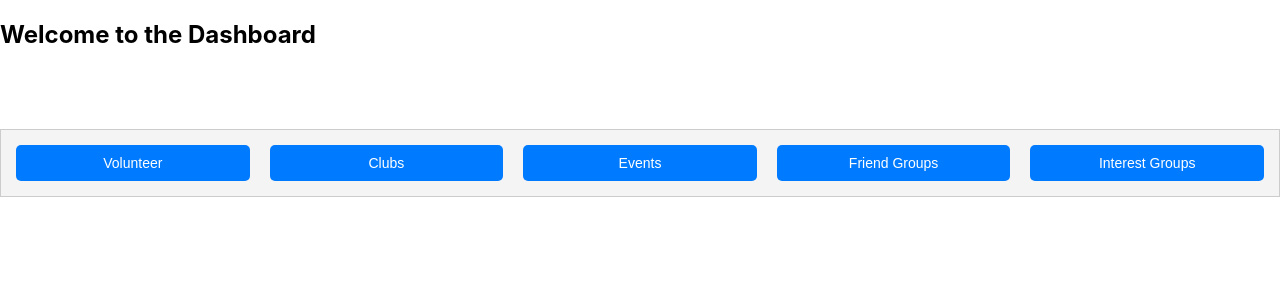
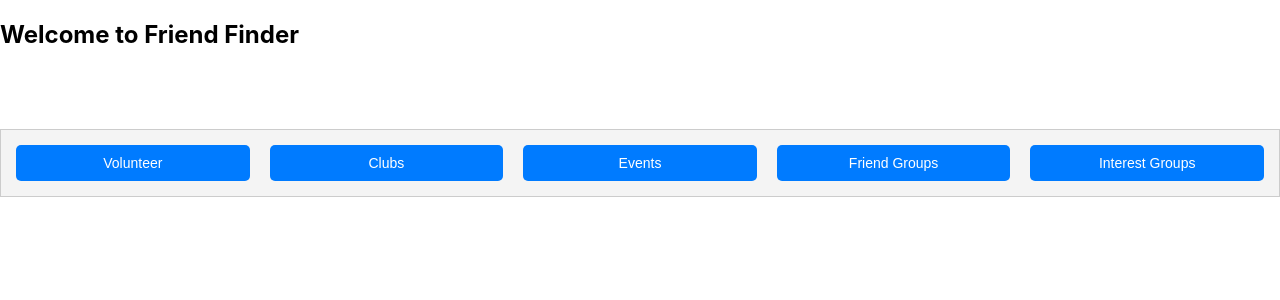
Before and after one commit to HikaruKurusu/111Project, a React (Create React App) app in the folder 111project/: page /dashboard in a window 1280 px wide. Shown: the top 300 px of the page. Built offline with nearby package versions, Linux system fonts and the light colour scheme.

Commit message:
changed dashboard message

```diff
--- a/111project/src/pages/Dashboard.jsx
+++ b/111project/src/pages/Dashboard.jsx
@@ -8,7 +8,7 @@ function Dashboard() {
 
     return (
         <div>
-            <h2>Welcome to the Dashboard</h2>
+            <h2>Welcome to Friend Finder</h2>
             <div className="table-container">
                 <table className="friends-table">
                     <thead>
```
